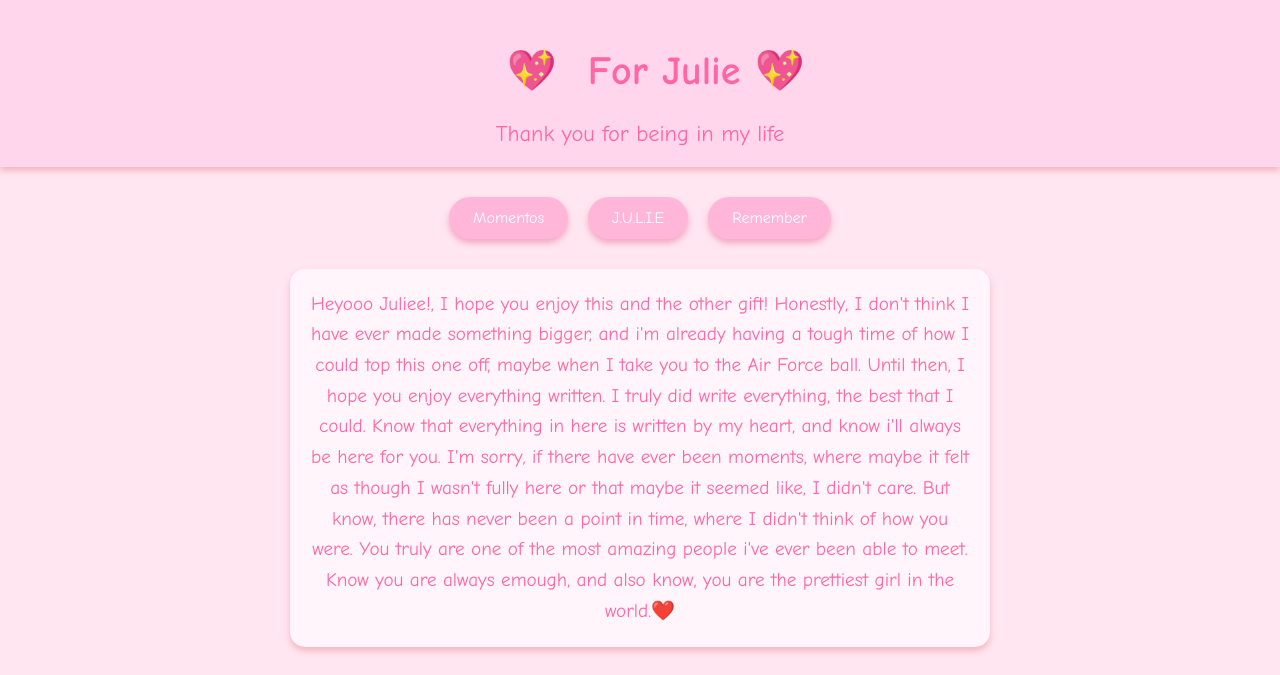
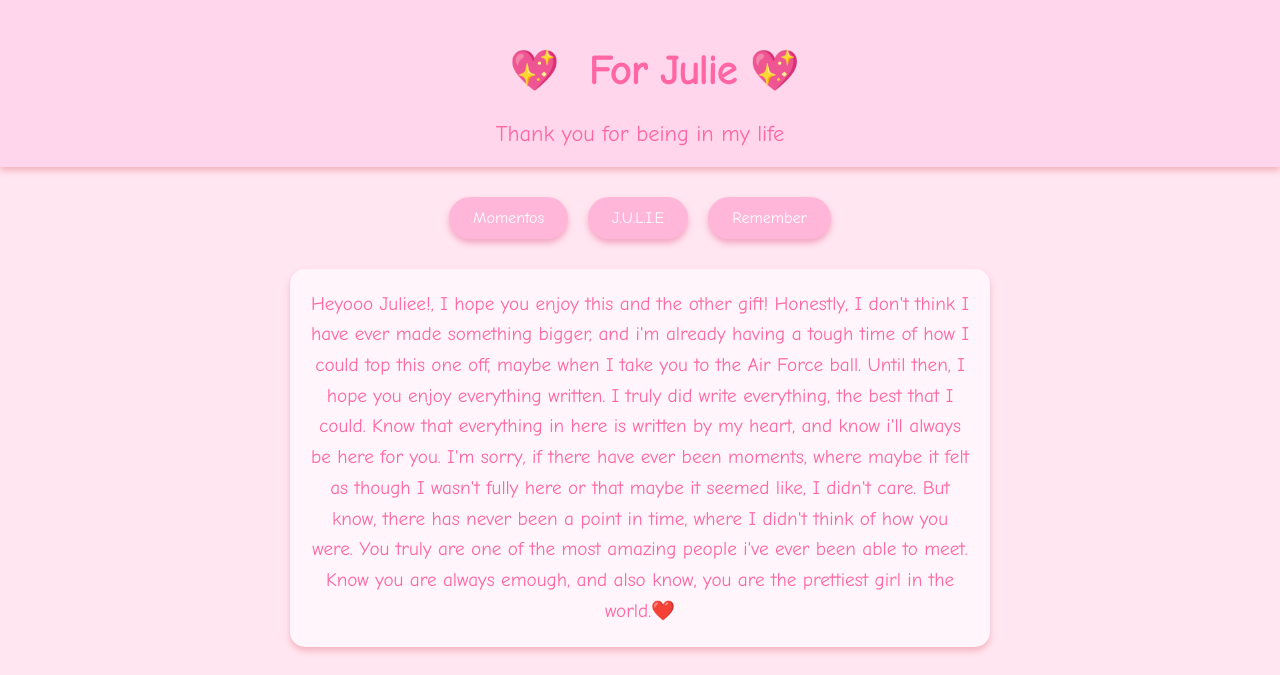
Before and after one commit to OliverMzLz/julie-site, a plain HTML site: page index.html in a window 1280 px wide. Shown: the top 675 px of the page. Drawn offline with Linux system fonts and the light colour scheme; grey boxes are pictures that could not be loaded.

Commit message:
Update index.html changed the font

```diff
--- a/index.html
+++ b/index.html
@@ -1,5 +1,8 @@
 <!DOCTYPE html>
 <html lang="en">
+
+<link href="https://fonts.googleapis.com/css2?family=Comic+Neue&display=swap" rel="stylesheet">
+
 <head>
   <meta charset="UTF-8">
   <title>For Julie 💖</title>
@@ -7,7 +10,7 @@
   <style>
     body {
       background: #ffe6f0;
-      font-family: 'Comic Sans MS', cursive, sans-serif;
+      font-family: 'Comic Neue', sans-serif;
       color: #ff66a3;
       margin: 0;
       padding: 0;
```
